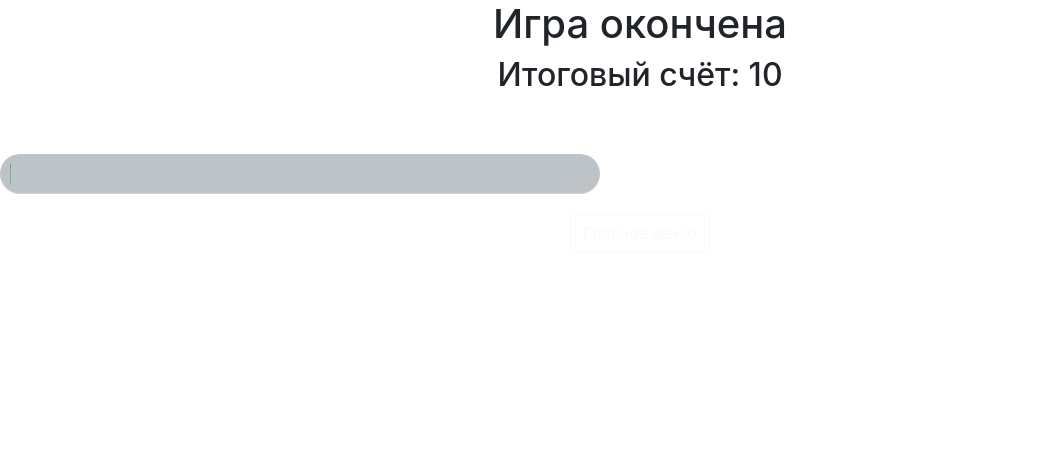
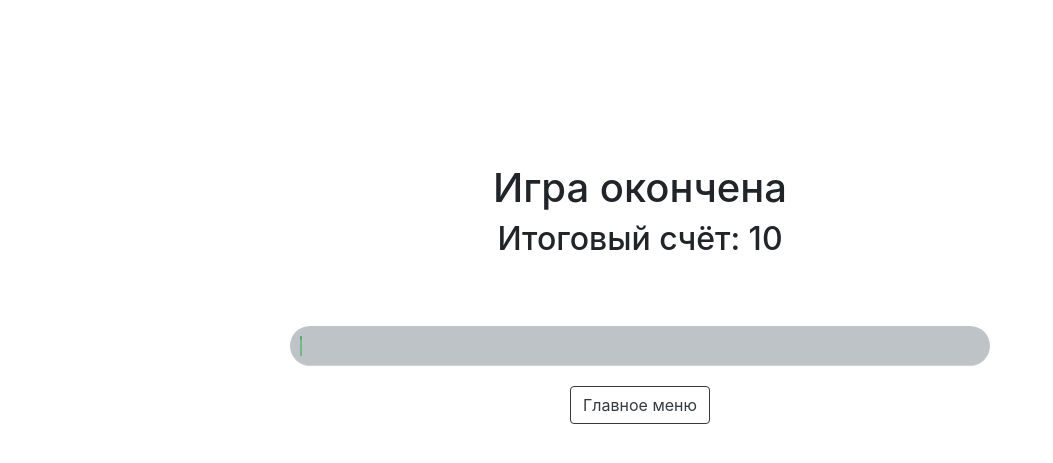
Before and after one commit to dmitriykutsenko/Petersburg-Explorer, a Python web app: template templates/endgame.html in a window 1280 px wide. Shown: the part 76-539 px from the top of the page, without its empty margins (0-1053 px from the left). Run offline with Jinja, Linux system fonts and the light colour scheme; the template is opened without the code that fills it: most values are stand-ins (such as "Sample title", 1, 10 or a date in 2020); some libraries are stand-ins or nearby versions.

Commit message:
Готовый прогрессбар

```diff
--- a/static/css/end.css
+++ b/static/css/end.css
@@ -1,3 +1,22 @@
+.bar-wrap{
+    text-align: center;
+    justify-content: center;
+    align-items: center;
+    display: flex;
+}
+
+.wrap{
+    position:absolute;
+    top: 30%;
+}
+
+main{
+    text-align: center;
+    justify-content: center;
+    align-items: center;
+    display: flex;
+}
+
 body{
     text-align: center;
 }
@@ -83,5 +102,5 @@ body{
 
 
 .bar{
-    width: 600px;
+    width: 700px;
 }
--- a/templates/endgame.html
+++ b/templates/endgame.html
@@ -6,18 +6,24 @@
     <link rel="stylesheet" href="../static/css/end.css" type="text/css">
 </head>
 
+<main>
+    <div class="wrap">
         <h1>Игра окончена</h1>
         <h2>Итоговый счёт: {{ score }}</h2>
         {% set percent = score/4000 * 100 %}
+        <div class="bar-wrap">
             <div class="bar">
                 <div class="meter">
                     <span style="width: {{ percent }}%"></span>
                 </div>
             </div>
 
-<a href="/game/" class="btn btn-outline-light play_button">
+        </div>
+        <a href="/" class="btn btn-outline-dark play_button">
             Главное меню
         </a>
+    </div>
+</main>
 
 <script type="text/javascript">
     $(".meter > span").each(function () {
```
Lines whose indentation alone changed are shown as unchanged.
